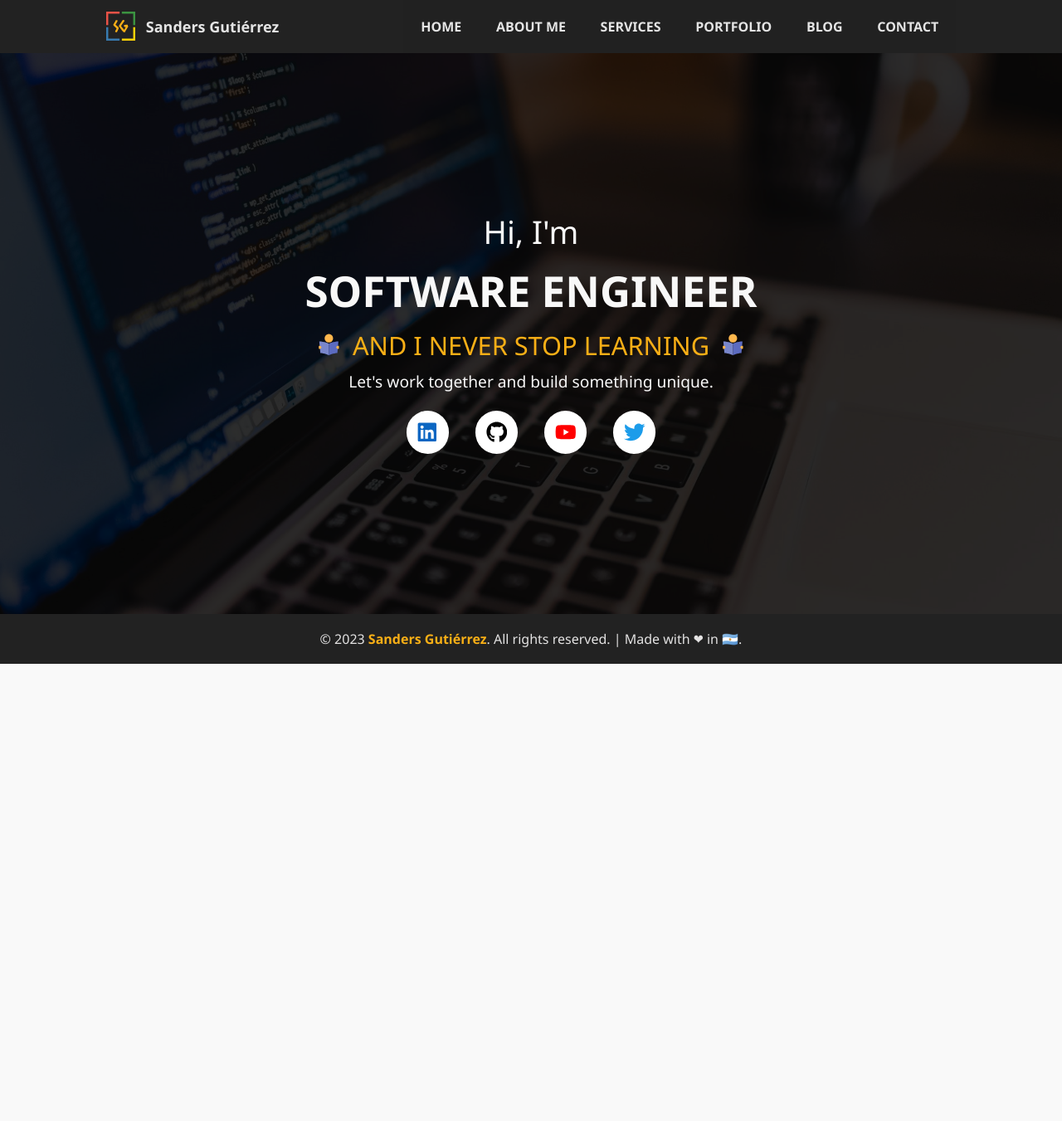
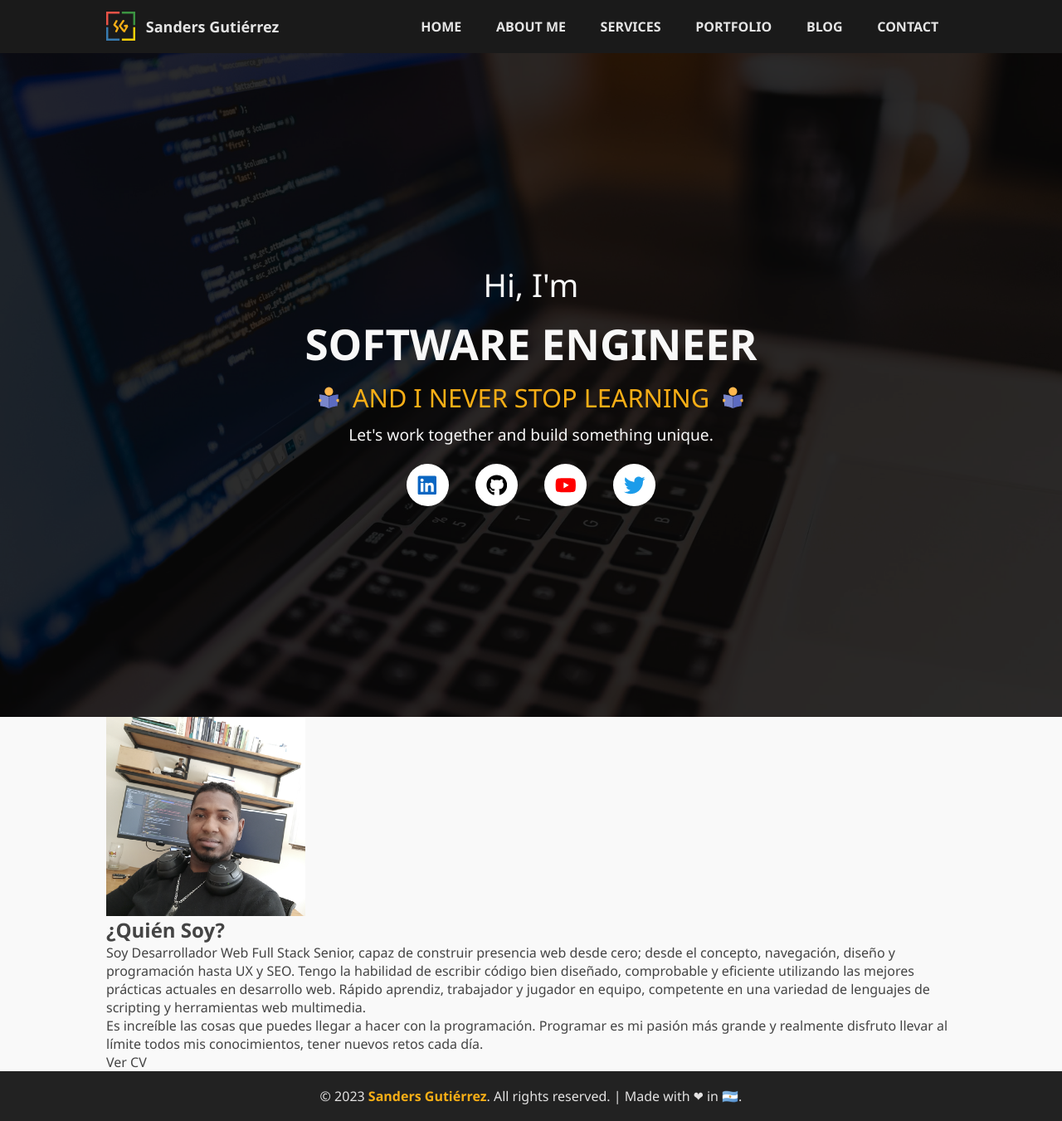
Before and after one commit to untalsanders/untalsanders.github.io, a Next.js app: page /blog/ in a window 1280 px wide. Shown: the whole page at 83% size. Before the commit the page ends 800 px from the top, so only its background shows below. Built offline with nearby package versions, Linux system fonts and the light colour scheme; a web font is replaced by a local one.

Commit message:
fix: fixed wrong langing
Signed-off-by: Sanders Gutiérrez <ing.sanders@gmail.com>

```diff
--- a/src/components/About.jsx
+++ b/src/components/About.jsx
@@ -1,26 +1,30 @@
 'use strict'
 
 import Image from 'next/image'
+import { Wrapper } from './Common'
 
 export default function About() {
     return (
-        <section className="container">
+        <section id="about-me">
+            <Wrapper>
                 <Image src="/blog/images/avatar.png" alt="Avatar" width={240} height={240} />
                 <div>
                     <h2>¿Quién Soy?</h2>
                     <p>
                         Soy Desarrollador Web Full Stack Senior, capaz de construir presencia web desde cero; desde el
-                    concepto, navegación, diseño y programación hasta UX y SEO. Tengo la habilidad de escribir código
-                    bien diseñado, comprobable y eficiente utilizando las mejores prácticas actuales en desarrollo web.
-                    Rápido aprendiz, trabajador y jugador en equipo, competente en una variedad de lenguajes de
-                    scripting y herramientas web multimedia.
+                        concepto, navegación, diseño y programación hasta UX y SEO. Tengo la habilidad de escribir
+                        código bien diseñado, comprobable y eficiente utilizando las mejores prácticas actuales en
+                        desarrollo web. Rápido aprendiz, trabajador y jugador en equipo, competente en una variedad de
+                        lenguajes de scripting y herramientas web multimedia.
                     </p>
                     <p>
                         Es increíble las cosas que puedes llegar a hacer con la programación. Programar es mi pasión más
-                    grande y realmente disfruto llevar al límite todos mis conocimientos, tener nuevos retos cada día.
+                        grande y realmente disfruto llevar al límite todos mis conocimientos, tener nuevos retos cada
+                        día.
                     </p>
                     <a href="/blog/resume">Ver CV</a>
                 </div>
+            </Wrapper>
         </section>
     )
 }
--- a/src/components/Footer.jsx
+++ b/src/components/Footer.jsx
@@ -7,7 +7,6 @@ const FooterContainer = styled.footer`
     background-color: #222;
     color: #e4e3e3;
     grid-row: 3;
-    z-index: 1;
 
     div {
         padding: 1.2rem 0;
--- a/src/components/Header.jsx
+++ b/src/components/Header.jsx
@@ -2,6 +2,12 @@
 
 import styled from 'styled-components'
 import Navbar from './Navbar'
+
+const HeaderContainer = styled.header`
+    background-color: #000000e4;
+    color: #e4e4e4;
+    grid-row: 1;
+`
 
 export default function Header() {
     return (
@@ -10,9 +16,3 @@ export default function Header() {
         </HeaderContainer>
     )
 }
-
-const HeaderContainer = styled.header`
-    background-color: #222;
-    color: #e4e4e4;
-    z-index: 1;
-`
--- a/src/components/Landing.jsx
+++ b/src/components/Landing.jsx
@@ -10,11 +10,7 @@ const LandingContainer = styled.div`
     background-size: cover;
     background-position: 50% 50%;
     background-attachment: fixed;
-    position: absolute;
-    top: 0;
-    left: 0;
-    right: 0;
-    bottom: 0;
+    /* grid-row: 1 / 2; */
 `
 
 const LandingContent = styled.div`
@@ -27,6 +23,7 @@ const LandingContent = styled.div`
     font-weight: 200;
     text-align: center;
     height: 100vh;
+    width: 100vw;
     row-gap: min(0.6rem, 1.2rem);
 
     h2 {
--- a/src/components/Main.jsx
+++ b/src/components/Main.jsx
@@ -1,13 +1,18 @@
 'use strict'
 
 import styled from 'styled-components'
+import About from './About'
+import Landing from './Landing'
 
-
-const MainContainer = styled.main``
+const MainContainer = styled.main`
+    grid-row: 2;
+`
 
 export default function Main() {
     return (
         <MainContainer>
+            <Landing />
+            <About />
         </MainContainer>
     )
 }
--- a/src/components/Navbar.jsx
+++ b/src/components/Navbar.jsx
@@ -52,13 +52,13 @@ const Menu = styled.nav`
     right: ${({ open }) => (open ? 0 : '100%')};
     text-align: center;
     transition: all 1s ease;
-    background-color: #222222f5;
+    background-color: ${({ open }) => (open ? '#000c' : 'none')};
 
     @media only screen and (min-width: 1024px) {
         position: initial;
         display: flex;
         flex-direction: row;
-        background-color: none;
+        background-color: initial;
     }
 `
 
--- a/src/pages/index.jsx
+++ b/src/pages/index.jsx
@@ -2,7 +2,6 @@
 
 import Footer from '@/components/Footer'
 import Header from '@/components/Header'
-import Landing from '@/components/Landing'
 import Main from '@/components/Main'
 import Head from 'next/head'
 
@@ -17,9 +16,8 @@ export default function Home() {
                 <title>Inicio</title>
                 <link rel="icon" href="/blog/favicon.ico" />
             </Head>
-
             <Header />
-            <Landing />
+            <Main />
             <Footer />
         </>
     )
--- a/src/styles/app.scss
+++ b/src/styles/app.scss
@@ -61,7 +61,6 @@ video {
 
 #__next {
     min-height: 100vh;
-    height: 100vh;
     display: grid;
     grid-template-rows: min-content auto min-content;
 }
```
Lines whose indentation alone changed are shown as unchanged.
